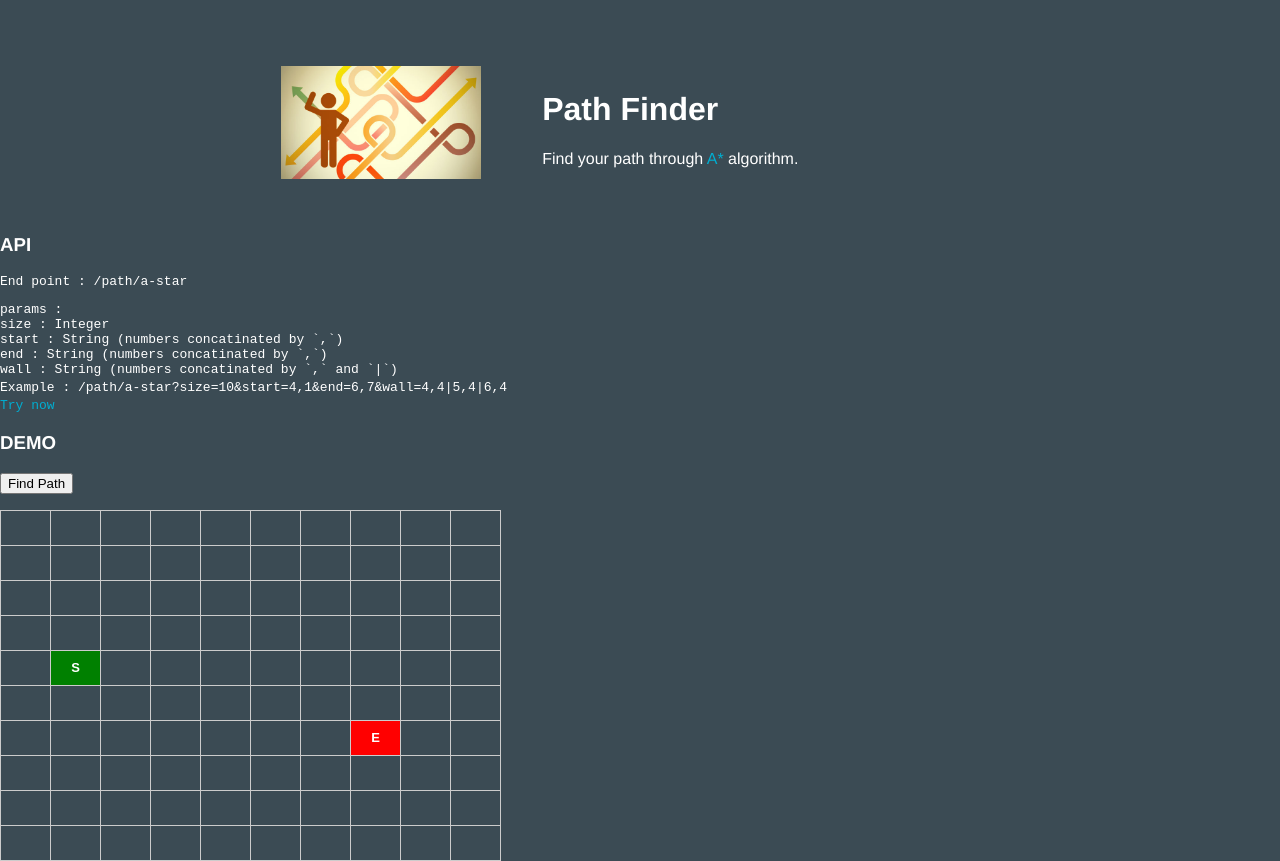
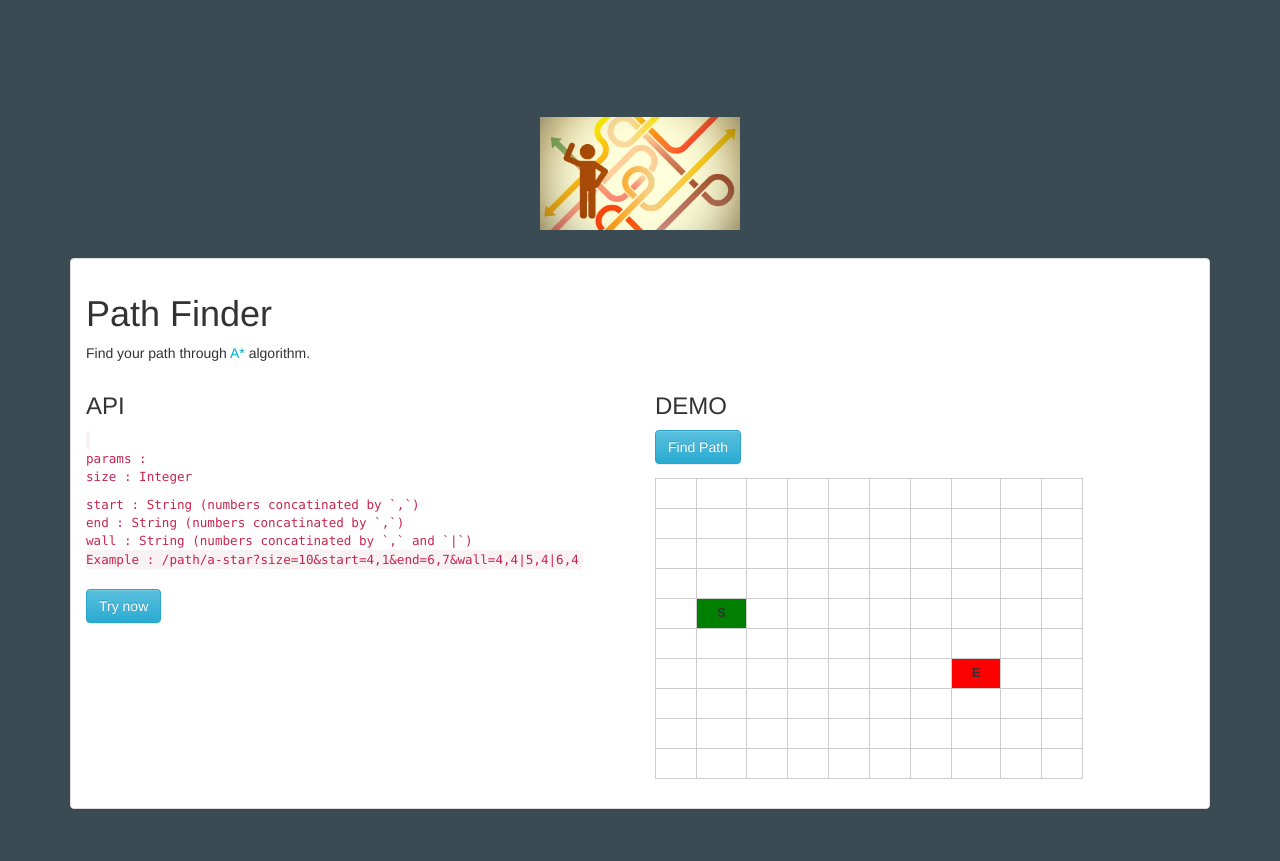
Before and after one commit to pasupulaphani/A-Star-search-algorithm, a website: page public/index.html in a window 1280 px wide. After the commit the page ends 829 px from the top, so only its background shows below. Drawn offline with nearby package versions, Linux system fonts and the light colour scheme.

Commit message:
implemented bootstrap styling

```diff
--- a/public/index.html
+++ b/public/index.html
@@ -6,190 +6,71 @@
     <meta charset="utf-8">
     <meta http-equiv="X-UA-Compatible" content="IE=edge">
     <meta name="viewport" content="width=device-width, initial-scale=1">
+    <link rel='stylesheet' href='node_modules/bootstrap/dist/css/bootstrap.min.css'>
+    <link rel='stylesheet' href='node_modules/bootstrap/dist/css/bootstrap-theme.min.css'>
     <link rel="stylesheet" href="stylesheets/style.css">
+
     <script src="https://ajax.googleapis.com/ajax/libs/jquery/2.1.3/jquery.min.js"></script>
+    <script src="node_modules/bootstrap/dist/js/bootstrap.min.js"></script>
 </head>
 
 <body>
-    <div>
-        <table>
-            <tr>
-                <td style="width:30%;">
-                    <img class="newappIcon" src="images/logo.jpg">
-                    <td>
+
+<div class="container">
+    <div class="row">
+        <img class="img-responsive center-block newappIcon" src="images/logo.jpg"/>
+    </div>
+
+    <div class="panel panel-default">
+
+        <div class="panel-body">
+
             <h1>Path Finder</h1>
+
             <p>Find your path through
                 <span class="blue">A*</span> algorithm.
             </p>
-                    </td>
-                </td>
-            </tr>
-        </table>
-    </div>
 
-    <div>
+    <div class="row">
+
+        <div class="col-xs-6">
           <h3>API</h3>
             <code>
 
-        <p>End point : /path/a-star</p>
+           <End point : /path/a-star</p>
+
            <div>params : </div>
-            <div>size  : Integer</div>
+                <p>size  : Integer</p>
                 <div>start : String (numbers concatinated by `,`)</div>
                 <div>end   : String (numbers concatinated by `,`)</div>
                 <div>wall  : String (numbers concatinated by `,` and `|`)</div>
 
+
+
+
             Example : /path/a-star?size=10&start=4,1&end=6,7&wall=4,4|5,4|6,4
-        <br />
-        <a href="/path/a-star?size=10&start=4,1&end=6,7&wall=4,4|5,4|6,4">Try now</a>
-      </code>
+
+            </code></p>
+       <div class="container">
+        <p>
+        </p>
+        </div>
+            <a href="/path/a-star?size=10&start=4,1&end=6,7&wall=4,4|5,4|6,4" target="_blank" class="btn btn-info" role="button">Try now</a>
         </div>
 
-    <div>
+        <div id="demo" class="col-xs-6">
+
           <h3>DEMO</h3>
-      <button id="find-path" type="button" onclick="drawPath()">Find Path</button><br>
+
+              <button id="find-path" class="btn btn-info" onclick="drawPath()">Find Path</button>
+          <br />
+            <script src="js/pathfinder.js"></script>
+        </div>
     </div>
 
-    <script type="text/javascript">
-    var convertToCell = function(c) {
-        var c1 = c.split(',');
-        var res = [];
-        c1.forEach(function(cord) {
-            res.push(parseInt(cord))
-        })
-        return res;
-    };
-
-    var convertToWall = function(w) {
-        var w1 = w.split('|');
-        var res = [];
-        w1.forEach(function(c) {
-            res.push(convertToCell(c));
-        })
-        return res;
-    }
-
-    var lastClicked;
-
-    var size = 10
-    var start = '4,1'
-    var end = '6,7'
-    var startCell = convertToCell(start)
-    var endCell = convertToCell(end)
-    var wall_cells = [];
-    var path = [];
-
-    Element.prototype.hasClass = function(className) {
-        return this.className && new RegExp("(^|\\s)" + className + "(\\s|$)").test(this.className);
-    };
-
-    function reDrawGrid() {
-        var grid = clickableGrid(function(el, row, col, i) {
-            console.log("You clicked on element:", el);
-            console.log("You clicked on row:", row);
-            console.log("You clicked on col:", col);
-            console.log("You clicked on item #:", i);
+</div>
 
 
-            if (el.hasClass('clicked')) {
-                el.className = '';
-                el.innerHTML = ' ';
-            } else {
-                el.className = 'clicked';
-                el.innerHTML = 'X';
-            }
-            lastClicked = el;
-        });
-
-        document.body.appendChild(grid);
-    }
-
-
-    function clickableGrid(callback) {
-        var rows = 10;
-        var cols = 10;
-        var i = 0;
-        var grid = document.createElement('table');
-        grid.className = 'grid';
-        for (var r = 0; r < rows; ++r) {
-            var tr = grid.appendChild(document.createElement('tr'));
-            for (var c = 0; c < cols; ++c) {
-                var cell = tr.appendChild(document.createElement('td'));
-                //cell.innerHTML = ++i;
-                cell.addEventListener('click', (function(el, r, c, i) {
-                    return function() {
-                        callback(el, r, c, i);
-                    }
-                })(cell, r, c, i), false);
-
-                if (r === startCell[0] && c === startCell[1]) {
-                    cell.innerHTML = 'S';
-                    cell.className = 'start';
-                } else if (r === endCell[0] && c === endCell[1]) {
-                    cell.innerHTML = 'E';
-                    cell.className = 'end';
-                } else {
-                    wall_cells.forEach(function(p) {
-                        if (r === p[0] && c === p[1]) {
-                            cell.className = 'clicked';
-                            cell.innerHTML = 'X';
-                        }
-                    });
-
-                    path.forEach(function(p) {
-                        if (r === p[0] && c === p[1]) {
-                            cell.className = 'path';
-                        }
-                    });
-                }
-            }
-        }
-        return grid;
-    }
-
-    function getWall() {
-        var res = [];
-        var x = 0;
-        $(".grid tr").each(function() {
-            var j = 0;
-            $('td', this).each(function() {
-                var value = $(this).hasClass("clicked");
-                if (value) {
-                    console.log(x + '' + j)
-                    res.push([x, j])
-                }
-                j++;
-            })
-            x++;
-        })
-        return res
-    }
-
-    function convertWS(wall) {
-        var res = [];
-        wall.forEach(function(c) {
-            res.push(c.join(','))
-        })
-        return res.join('|')
-    }
-
-    function drawPath() {
-
-        wall_cells = getWall()
-        var wallStr = convertWS(wall_cells);
-        $.get("/path/a-star?size=10&start=" + start + "&end=" + end + "&wall=" + wallStr, function(data, status) {
-            console.log(data);
-            path = data;
-            var list = document.getElementsByClassName("grid");
-            console.log(list)
-            for (var i = list.length - 1; 0 <= i; i--) {
-                //if(list[i] && list[i].parentElement)
-                list[i].parentElement.removeChild(list[i]);
-            }
-            reDrawGrid();
-        });
-    }
-    reDrawGrid();
-    </script>
 </body>
 
 </html>
--- /dev/null
+++ b/public/js/pathfinder.js
@@ -0,0 +1,140 @@
+
+    var convertToCell = function(c) {
+        var c1 = c.split(',');
+        var res = [];
+        c1.forEach(function(cord) {
+            res.push(parseInt(cord))
+        })
+        return res;
+    };
+
+    var convertToWall = function(w) {
+        var w1 = w.split('|');
+        var res = [];
+        w1.forEach(function(c) {
+            res.push(convertToCell(c));
+        })
+        return res;
+    }
+
+    var lastClicked;
+
+    var size = 10
+    var start = '4,1'
+    var end = '6,7'
+    var startCell = convertToCell(start)
+    var endCell = convertToCell(end)
+    var wall_cells = [];
+    var path = [];
+
+    Element.prototype.hasClass = function(className) {
+        return this.className && new RegExp("(^|\\s)" + className + "(\\s|$)").test(this.className);
+    };
+
+    function reDrawGrid() {
+        var grid = clickableGrid(function(el, row, col, i) {
+            console.log("You clicked on element:", el);
+            console.log("You clicked on row:", row);
+            console.log("You clicked on col:", col);
+            console.log("You clicked on item #:", i);
+
+
+            if (el.hasClass('clicked')) {
+                el.className = '';
+                el.innerHTML = ' ';
+            } else {
+                el.className = 'clicked';
+                el.innerHTML = 'X';
+            }
+            lastClicked = el;
+        });
+
+        document.getElementById('demo').appendChild(grid);
+    }
+
+
+    function clickableGrid(callback) {
+        var rows = 10;
+        var cols = 10;
+        var i = 0;
+        var grid = document.createElement('table');
+        grid.className = 'grid';
+        for (var r = 0; r < rows; ++r) {
+            var tr = grid.appendChild(document.createElement('tr'));
+            for (var c = 0; c < cols; ++c) {
+                var cell = tr.appendChild(document.createElement('td'));
+                //cell.innerHTML = ++i;
+                cell.addEventListener('click', (function(el, r, c, i) {
+                    return function() {
+                        callback(el, r, c, i);
+                    }
+                })(cell, r, c, i), false);
+
+                if (r === startCell[0] && c === startCell[1]) {
+                    cell.innerHTML = 'S';
+                    cell.className = 'start';
+                } else if (r === endCell[0] && c === endCell[1]) {
+                    cell.innerHTML = 'E';
+                    cell.className = 'end';
+                } else {
+                    wall_cells.forEach(function(p) {
+                        if (r === p[0] && c === p[1]) {
+                            cell.className = 'clicked';
+                            cell.innerHTML = 'X';
+                        }
+                    });
+
+                    path.forEach(function(p) {
+                        if (r === p[0] && c === p[1]) {
+                            cell.className = 'path';
+                        }
+                    });
+                }
+            }
+        }
+        return grid;
+    }
+
+    function getWall() {
+        var res = [];
+        var x = 0;
+        $(".grid tr").each(function() {
+            var j = 0;
+            $('td', this).each(function() {
+                var value = $(this).hasClass("clicked");
+                if (value) {
+                    console.log(x + '' + j)
+                    res.push([x, j])
+                }
+                j++;
+            })
+            x++;
+        })
+        return res
+    }
+
+    function convertWS(wall) {
+        var res = [];
+        wall.forEach(function(c) {
+            res.push(c.join(','))
+        })
+        return res.join('|')
+    }
+
+    function drawPath() {
+
+        wall_cells = getWall()
+        var wallStr = convertWS(wall_cells);
+        $.get("/path/a-star?size=10&start=" + start + "&end=" + end + "&wall=" + wallStr, function(data, status) {
+            console.log(data);
+            path = data;
+            var list = document.getElementsByClassName("grid");
+            console.log(list)
+            for (var i = list.length - 1; 0 <= i; i--) {
+                //if(list[i] && list[i].parentElement)
+                list[i].parentElement.removeChild(list[i]);
+            }
+            reDrawGrid();
+        });
+    }
+    reDrawGrid()
--- a/public/stylesheets/style.css
+++ b/public/stylesheets/style.css
@@ -9,17 +9,16 @@ html {
     height: 100%;
     margin: 0 auto;
     font-family: "HelveticaNeue-Light", "Helvetica Neue Light", "Helvetica Neue", Helvetica, Arial, "Lucida Grande", sans-serif;
-    color: #ffffff;
 }
 
-a {
+/*a {
     text-decoration: none;
     color: #00aed1;
 }
 
 a:hover {
     text-decoration: underline;
-}
+}*/
 
 .newappIcon {
     padding-top: 10%;
@@ -29,10 +28,10 @@ a:hover {
     max-width: 200px;
 }
 
-h1 {
+/*h1 {
     font-weight: bold;
     font-size: 2em;
-}
+}*/
 
 .leftHalf {
     float: left;
```
Lines whose indentation alone changed are shown as unchanged.
